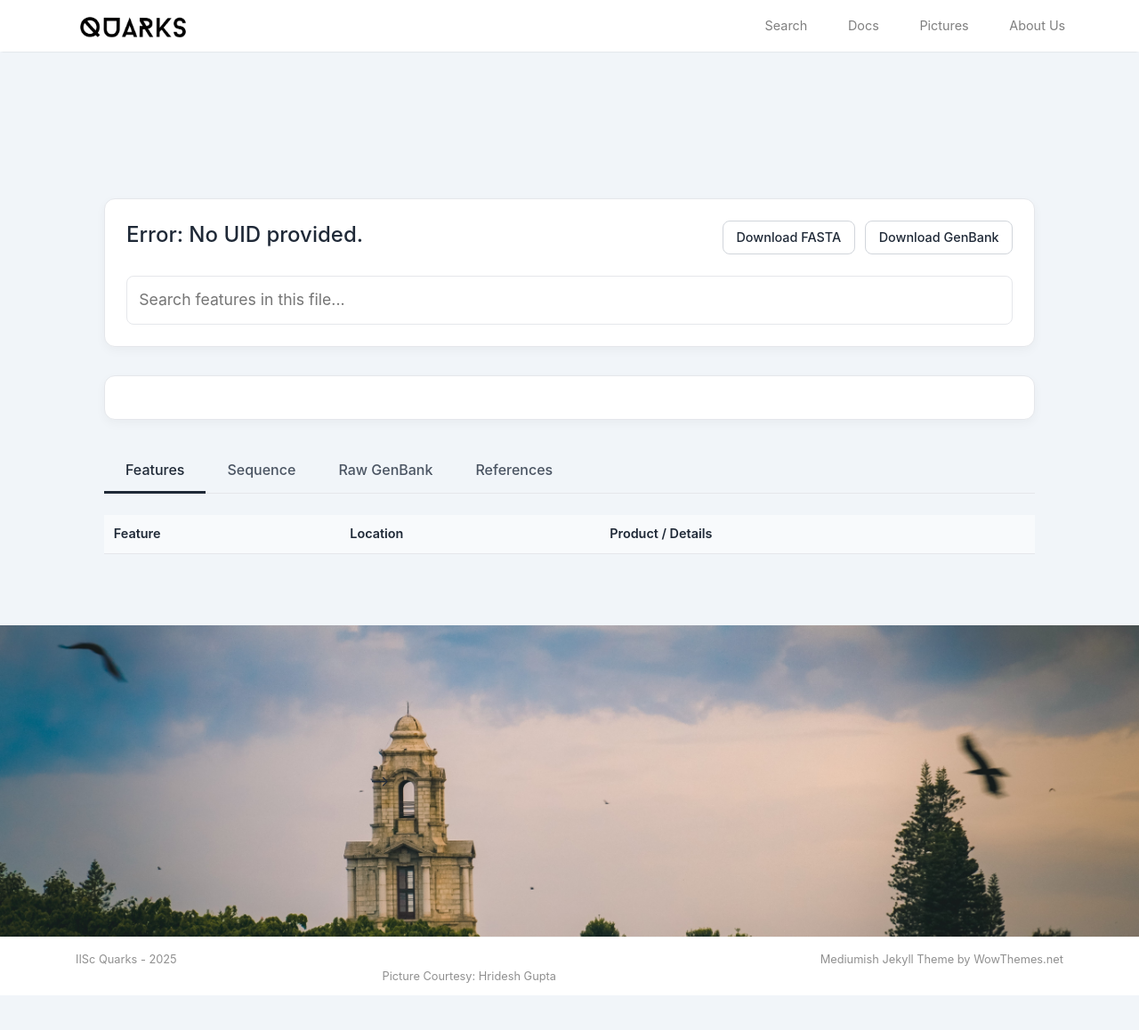
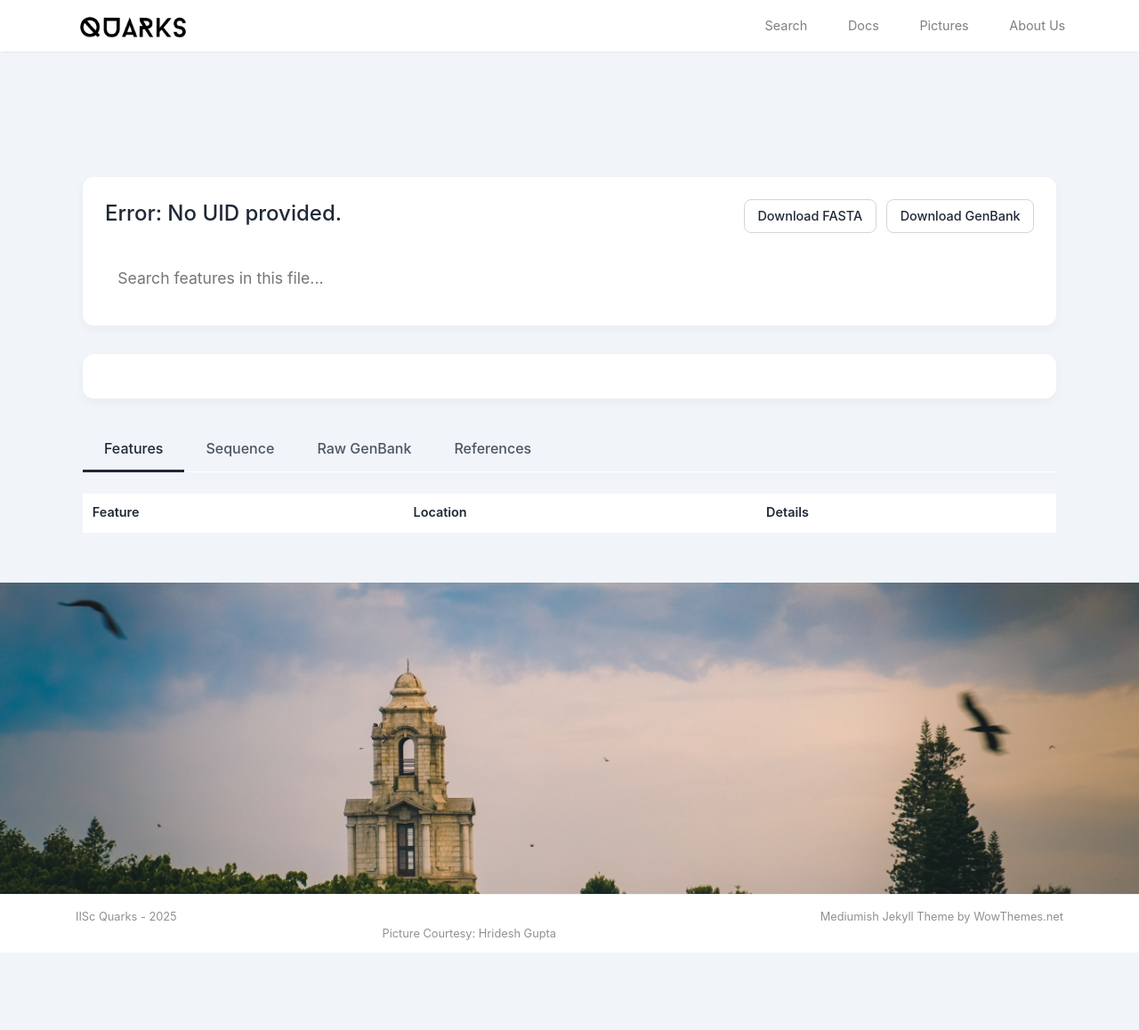
Before and after one commit to iGEM-IISc-2025/GenBank-Improvised, a Jekyll site: the page built from file-viewer.html, in a window 1280 px wide and 1181 px high. Shown: the top 1158 px of the window at 89% size. Built offline with Jekyll 4.4.1, drawn with Linux system fonts in a browser that asks for light colours; nearby versions of some CDN libraries.

Commit message:
Adding file-viewer.html pathway - 8

```diff
--- a/file-viewer.html
+++ b/file-viewer.html
@@ -5,13 +5,12 @@ title: File Viewer
 
 <style>
     :root {
-        /* CHANGED: Neutral color scheme */
-        --border-color: #e5e7eb;
-        --background-color: #f8fafc;
+        --border-color: #ffffff;
+        --background-color: #ffffff;
         --card-background: #ffffff;
         --text-color-primary: #1f2937;
         --text-color-secondary: #4b5563;
-        --interactive-color: #3b82f6; /* A default blue for focus, can be changed later */
+        --interactive-color: #3b82f6;
     }
     body {
         font-family: -apple-system, BlinkMacSystemFont, "Segoe UI", Roboto, Helvetica, Arial, sans-serif;
@@ -46,9 +44,9 @@ title: File Viewer
         font-weight: 500;
         padding: 0.5em 1em;
         border-radius: 8px;
-        border: 1px solid #d1d5db; /* Neutral border */
-        background-color: #ffffff; /* Neutral background */
-        color: var(--text-color-primary); /* Neutral text */
+        border: 1px solid #d1d5db;
+        background-color: #ffffff;
+        color: var(--text-color-primary);
         cursor: pointer;
         margin-left: 0.5em;
         transition: background-color 0.2s;
@@ -57,14 +55,14 @@ title: File Viewer
         background-color: var(--background-color);
      }
 
-    /* --- Main Container --- */
+    /* Main Container */
     .viewer-container {
         max-width: 1200px;
         margin: 0 auto;
-        padding: 2em;
+        padding: 0.5em;
     }
 
-    /* --- Feature Search (now in header) --- */
+    /* Feature Search */
     #feature-search {
         width: 100%;
         font-size: 1.1em;
@@ -79,7 +77,7 @@ title: File Viewer
     }
 
 
-    /* --- Summary Card --- */
+    /* Summary Card */
     .summary-card {
         background: var(--card-background);
         border: 1px solid var(--border-color);
@@ -105,7 +103,7 @@ title: File Viewer
         color: var(--text-color-primary);
     }
 
-    /* --- Tab Navigation --- */
+    /* Tab Navigation */
     .tab-nav {
         display: flex;
         border-bottom: 1px solid var(--border-color);
@@ -147,7 +145,7 @@ title: File Viewer
     .features-table {
         width: 100%;
         border-collapse: collapse;
-        font-family: -apple-system, BlinkMacSystemFont, sans-serif; /* Use standard font */
+        font-family: -apple-system, BlinkMacSystemFont, sans-serif;
         font-size: 0.9em;
     }
     .features-table th, .features-table td {
@@ -207,7 +205,7 @@ title: File Viewer
                     <tr>
                         <th>Feature</th>
                         <th>Location</th>
-                        <th>Product / Details</th>
+                        <th>Details</th>
                     </tr>
                 </thead>
                 <tbody id="features-tbody">
```
Also changed, not shown: other parts of file-viewer.html (+1 -2 lines).
